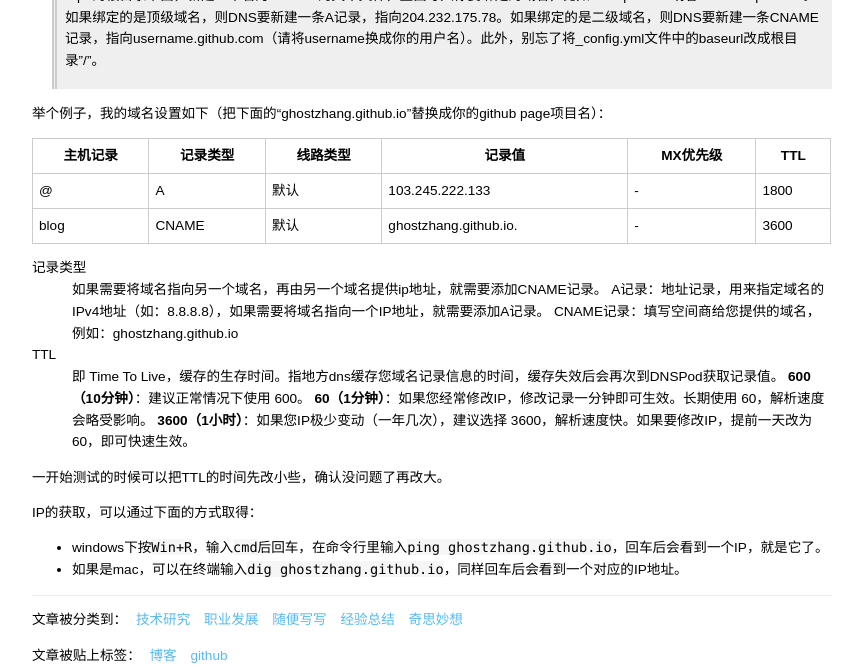
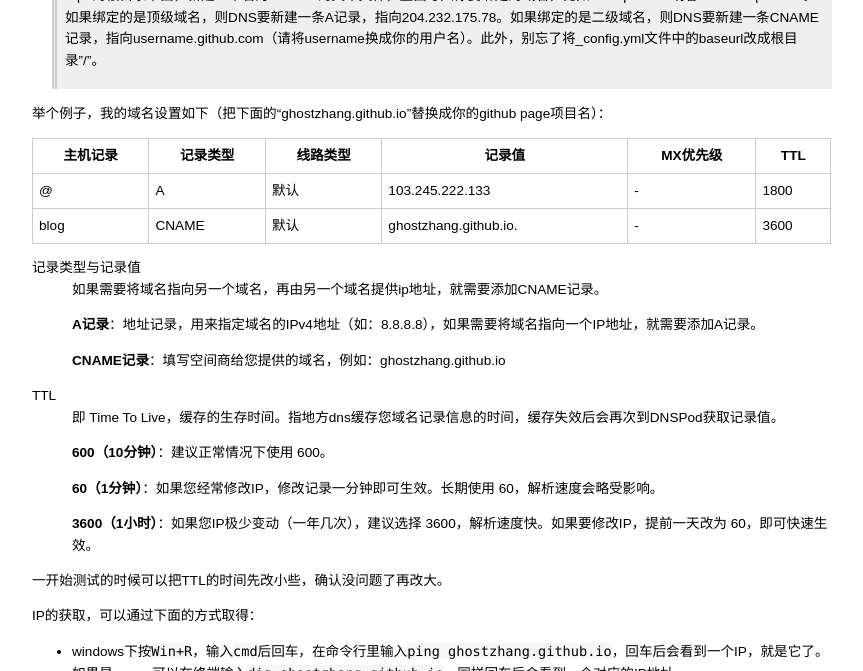
Before and after one commit to ghostzhang/ghostzhang.github.io, a Jekyll site: the page built from _posts/2014-11-06-Github的自定义域名设置.md, in a window 1280 px wide and 900 px high, scrolled down 360 px, cut to the strip 0-671 px from the top of the window. Shown: the whole strip, without its empty margins (8-871 px from the left). Built offline with Jekyll 4.4.1, drawn with Linux system fonts in a browser that asks for light colours; comment, search, counter and statistics services are not loaded.

Commit message:
更新文章

```diff
--- a/_posts/2014-11-06-Github的自定义域名设置.md
+++ b/_posts/2014-11-06-Github的自定义域名设置.md
@@ -25,16 +25,21 @@ published: false true
 | @ | A | 默认 | 103.245.222.133 | - | 1800 |
 | blog | CNAME | 默认 | ghostzhang.github.io. | - | 3600 |
 
-记录类型
+记录类型与记录值
 : 如果需要将域名指向另一个域名，再由另一个域名提供ip地址，就需要添加CNAME记录。
- A记录：地址记录，用来指定域名的IPv4地址（如：8.8.8.8），如果需要将域名指向一个IP地址，就需要添加A记录。
- CNAME记录：填写空间商给您提供的域名，例如：ghostzhang.github.io
+
+	**A记录**：地址记录，用来指定域名的IPv4地址（如：8.8.8.8），如果需要将域名指向一个IP地址，就需要添加A记录。
+
+	**CNAME记录**：填写空间商给您提供的域名，例如：ghostzhang.github.io
 
 TTL
 : 即 Time To Live，缓存的生存时间。指地方dns缓存您域名记录信息的时间，缓存失效后会再次到DNSPod获取记录值。
- **600（10分钟）**：建议正常情况下使用 600。
- **60（1分钟）**：如果您经常修改IP，修改记录一分钟即可生效。长期使用 60，解析速度会略受影响。
- **3600（1小时）**：如果您IP极少变动（一年几次），建议选择 3600，解析速度快。如果要修改IP，提前一天改为 60，即可快速生效。
+
+	**600（10分钟）**：建议正常情况下使用 600。
+
+	**60（1分钟）**：如果您经常修改IP，修改记录一分钟即可生效。长期使用 60，解析速度会略受影响。
+
+	**3600（1小时）**：如果您IP极少变动（一年几次），建议选择 3600，解析速度快。如果要修改IP，提前一天改为 60，即可快速生效。
 
 一开始测试的时候可以把TTL的时间先改小些，确认没问题了再改大。
 
```
